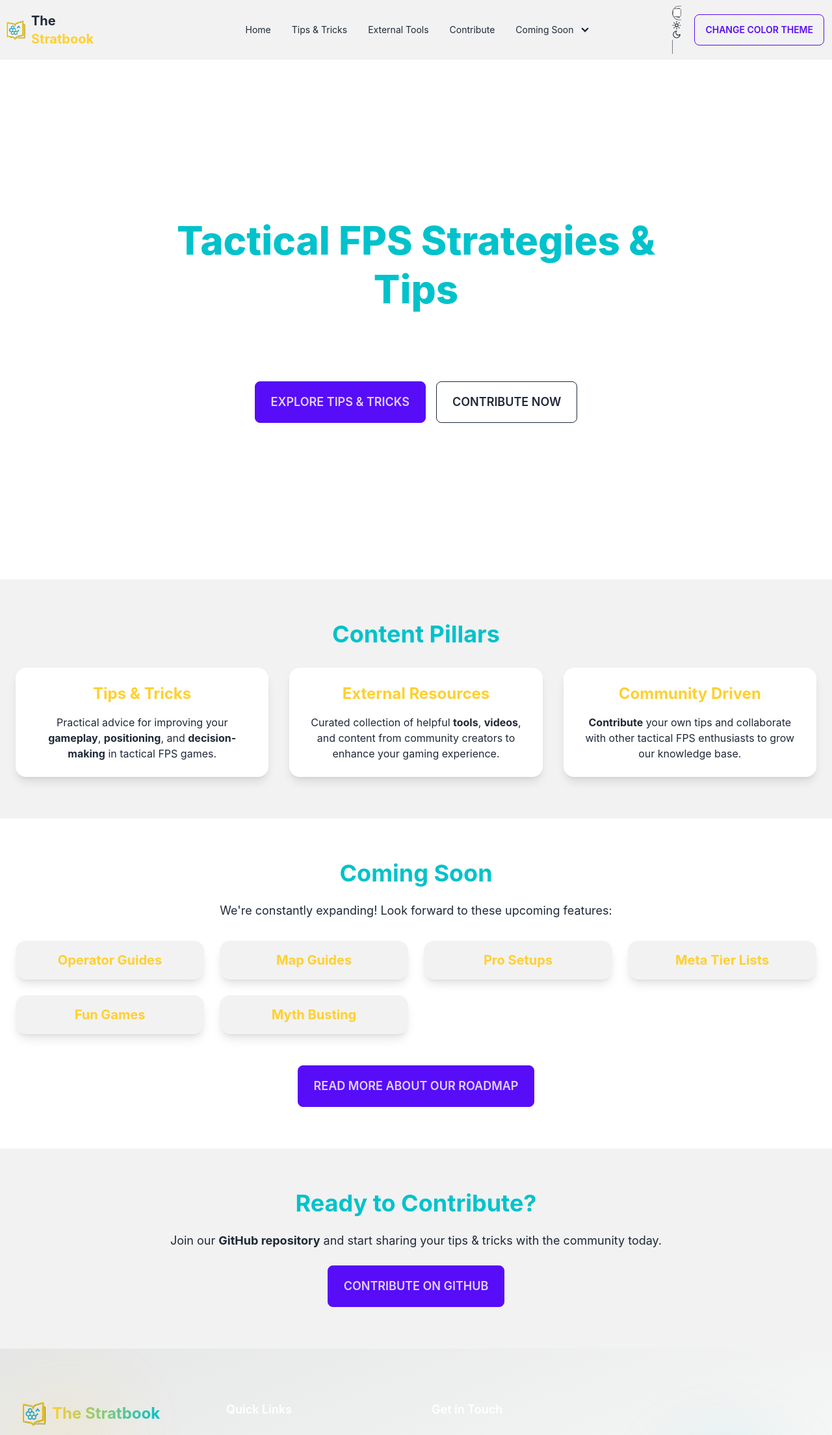
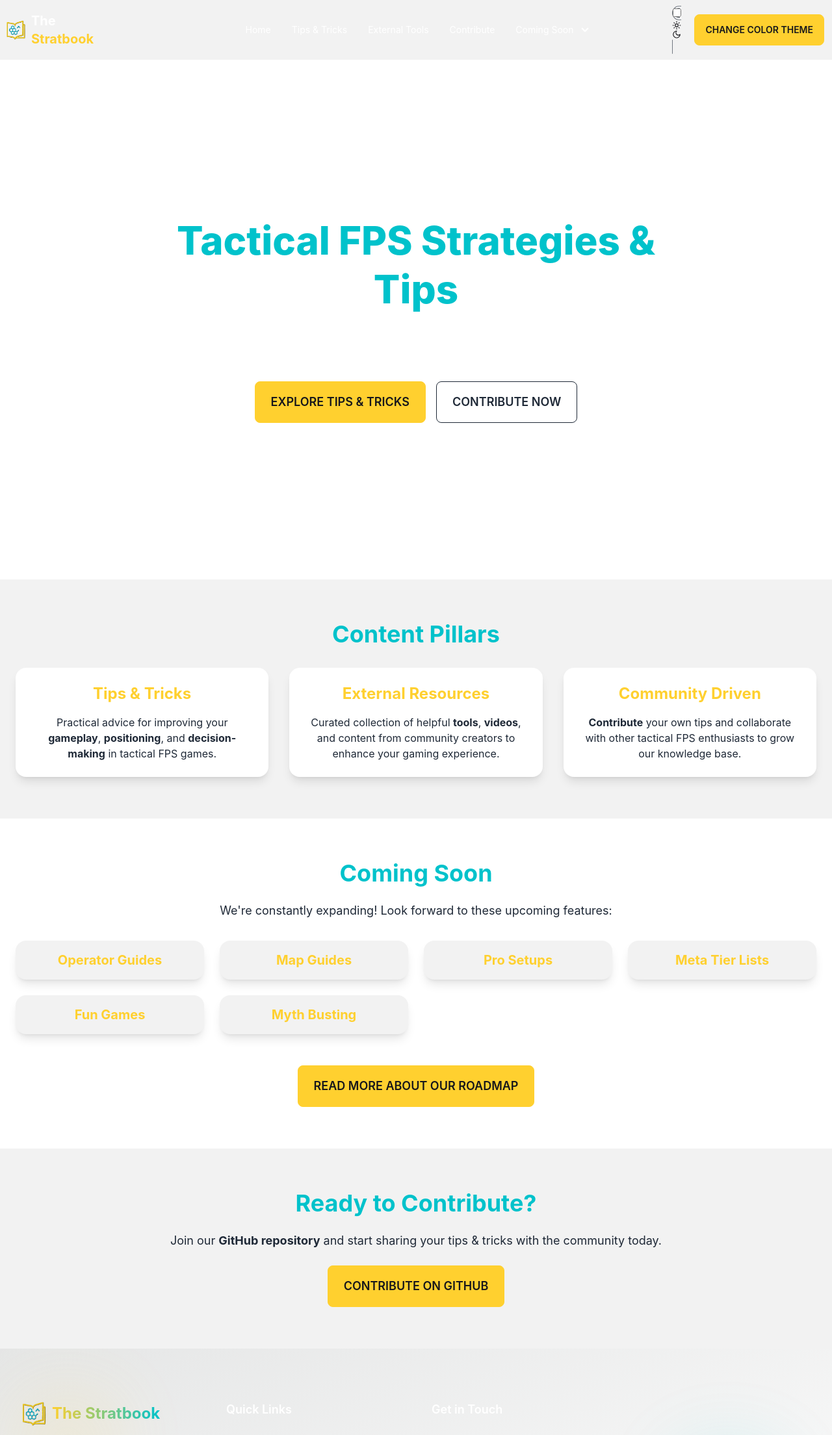
Before and after one commit to The-Stratbook/stratbook, a React (Create React App) app: page / in a window 1280 px wide. Shown: the top 2209 px of the page at 65% size. Built offline with nearby package versions, Linux system fonts and the light colour scheme; no server answers.

Commit message:
fixes for website

```diff
--- /dev/null
+++ b/postcss.config.js
@@ -0,0 +1,6 @@
+module.exports = {
+  plugins: {
+    tailwindcss: {},
+    autoprefixer: {},
+  },
+};
--- a/src/Home.jsx
+++ b/src/Home.jsx
@@ -33,7 +33,7 @@ const Home = () => {
     "url": window.location.origin,
     "logo": `${window.location.origin}/images/general/logo.png`,
     "sameAs": [
-      "https://github.com/your-repo"
+      "https://github.com/The-Stratbook/stratbook"
       // Add other social profiles if available (Twitter, Discord, etc.)
     ]
   };
@@ -160,7 +160,7 @@ const Home = () => {
                 Join our <span className="font-bold">GitHub repository</span> and start sharing your tips & tricks with the community today.
               </p>
               <a
-                href="https://github.com/your-repo"
+                href="https://github.com/The-Stratbook/stratbook"
                 target="_blank"
                 rel="noopener noreferrer"
                 className="btn btn-primary btn-lg"
--- a/src/index.css
+++ b/src/index.css
@@ -1,7 +1,6 @@
 @tailwind base;
 @tailwind components;
 @tailwind utilities;
-
 
 body {
   margin: 0;
@@ -20,7 +19,7 @@ code {
 /* Color Palette */
 [data-theme="dark"] {
   --color-base-100: oklch(25.33% 0.016 252.42);
-  --color-base-200: oklch(23.26% 0.014 253.1);;
+  --color-base-200: oklch(23.26% 0.014 253.1);
   --color-base-300: oklch(21.15% 0.012 254.09);
   --color-base-content: #d4d4d8;
   --color-primary: #ffc857;
@@ -47,14 +46,15 @@ code {
   --border: 1px;
   --depth: 0;
   --noise: 0;
+}
 
-
+label {
+  color: var(--color-primary-content) !important;
 }
 
 [data-theme="light"] {
   --color-primary: #ffc857;
   --color-primary-content: #17171b;
-
 }
 
 :root {
--- a/src/index.js
+++ b/src/index.js
@@ -3,7 +3,8 @@ import ReactDOM from 'react-dom/client';
 import { BrowserRouter } from 'react-router-dom';
 import TagManager from 'react-gtm-module';
 import './index.css';
-import './styles/theme.css'; // Import the custom theme styles
+import './styles/global.css';
+import './styles/theme.css';
 import App from './App';
 import reportWebVitals from './reportWebVitals';
 
--- a/src/pages/Contribute.jsx
+++ b/src/pages/Contribute.jsx
@@ -215,7 +215,7 @@ const Contribute = () => {
 
         <div className="flex justify-center mb-12">
           <a
-            href="https://github.com/your-repo"
+            href="https://github.com/The-Stratbook/stratbook"
             target="_blank"
             rel="noopener noreferrer"
             className="btn btn-primary btn-lg"
--- a/tailwind.config.js
+++ b/tailwind.config.js
@@ -14,6 +14,10 @@ module.exports = {
   },
   plugins: [require("daisyui")],
   daisyui: {
-    themes: ["dark", "light"]
+    themes: ["dark", "light"],
+    darkTheme: "dark",
+    base: true,
+    styled: true,
+    utils: true,
   },
 }
```
Also changed, not shown: package.json (+6 -4 lines), 1 other file (tests, documents, lock files or other folders).
